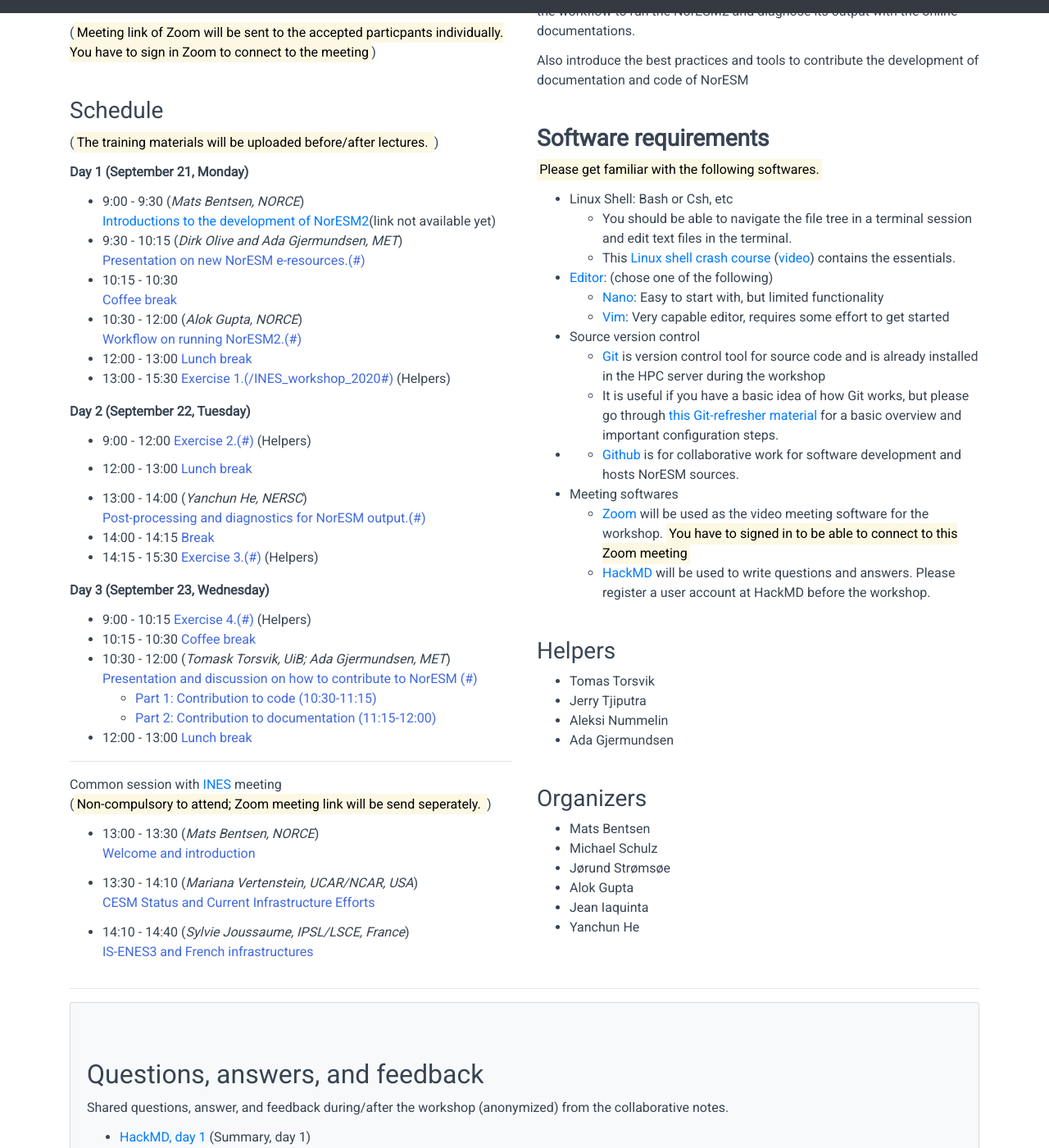
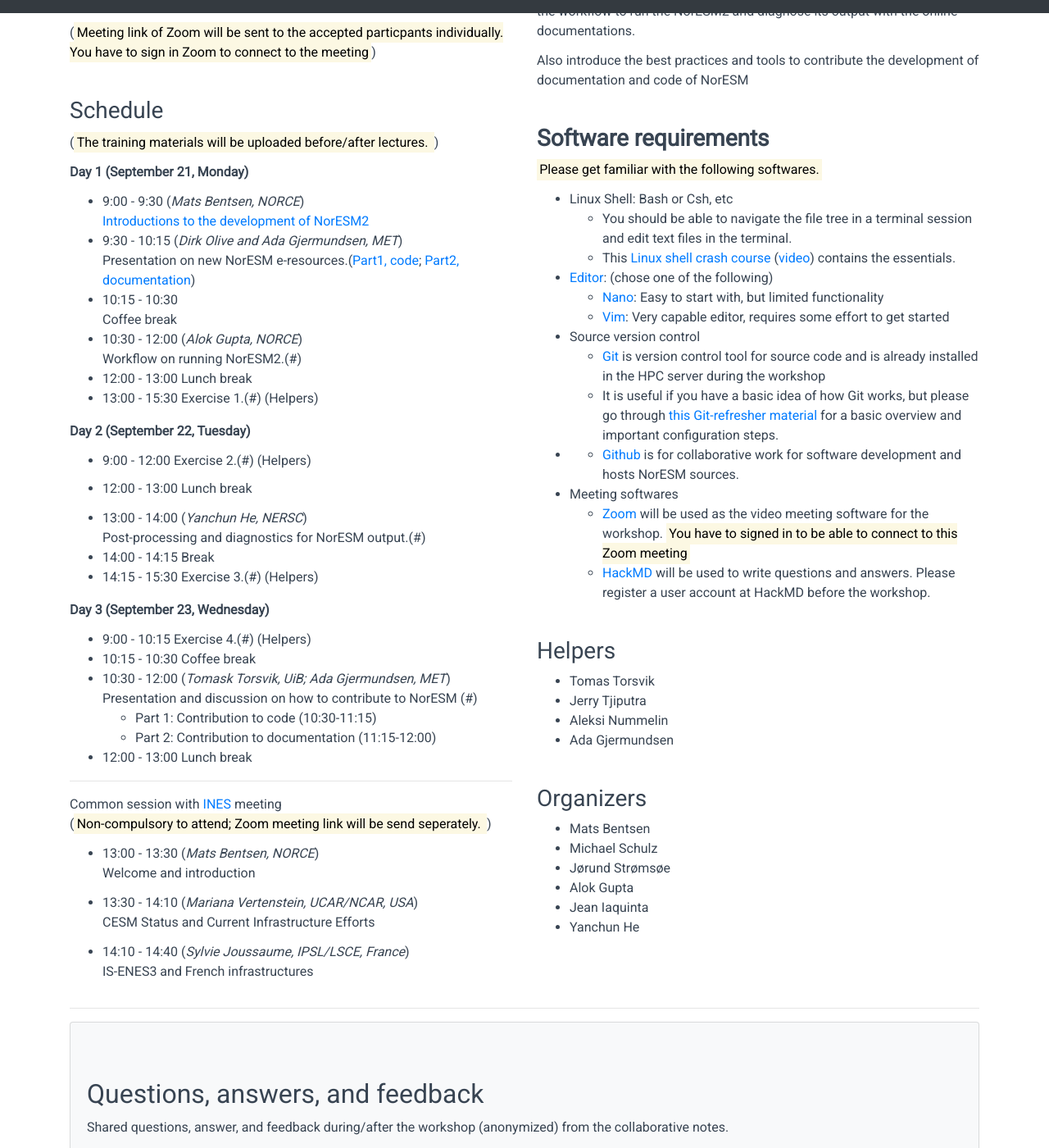
Before and after one commit to hsode/INES_workshop_2020, a Jekyll site: the page built from index.md, in a window 1280 px wide and 1400 px high, scrolled down 681 px. Shown: the whole window at 82% size. Built offline with Jekyll 4.4.1, drawn with Linux system fonts in a browser that asks for light colours; comment, search, counter and statistics services are not loaded.

Commit message:
upload slides on overview of NorESM2 and e-resources

```diff
--- a/left_column.md
+++ b/left_column.md
@@ -28,60 +28,60 @@ exercises.
 **Day 1 (September 21, Monday)**
 - 9:00 - 9:30
   (_Mats Bentsen, NORCE_) \
-  [Introductions to the development of NorESM2](#)(link not available yet)
+  [Introductions to the development of NorESM2](https://github.com/NorESMhub/INES_workshop_2020/blob/gh-pages/files/Bentsen_NorESM_user_workshop_20200921.pdf)
 - 9:30 - 10:15
   (_Dirk Olive and Ada Gjermundsen, MET_) \
-  <span style="color:royalblue"> Presentation on new NorESM e-resources.(#)  </span>
+  Presentation on new NorESM e-resources.([Part1, code](https://github.com/NorESMhub/INES_workshop_2020/blob/gh-pages/files/eNorESMpart1.v1.0_Dirk_Olive.pdf); [Part2, documentation](https://github.com/NorESMhub/INES_workshop_2020/blob/gh-pages/files/NorES2_documentation_Ada_Gjermundsen.pdf))
 - 10:15 - 10:30 \
-  <span style="color:royalblue"> Coffee break   </span>
+  Coffee break
 - 10:30 - 12:00
   (_Alok Gupta, NORCE_) \
-  <span style="color:royalblue"> Workflow on running NorESM2.(#) </span>
+  Workflow on running NorESM2.(#)
 - 12:00 - 13:00
-  <span style="color:royalblue"> Lunch break </span>
+  Lunch break
 - 13:00 - 15:30
-  <span style="color:royalblue"> Exercise 1.({{ site.baseurl }}#) </span>
+  Exercise 1.(#)
   (Helpers)
 
 **Day 2 (September 22, Tuesday)**
 - 9:00 - 12:00
-  <span style="color:royalblue"> Exercise 2.(#) </span>
+  Exercise 2.(#)
   (Helpers)
 - 12:00 - 13:00
-  <span style="color:royalblue"> Lunch break </span>
+  Lunch break
 
 - 13:00 - 14:00
   (_Yanchun He, NERSC_) \
-  <span style="color:royalblue"> Post-processing and diagnostics for NorESM output.(#) </span>
+  Post-processing and diagnostics for NorESM output.(#)
 - 14:00 - 14:15
-  <span style="color:royalblue"> Break </span>
+  Break
 - 14:15 - 15:30
-  <span style="color:royalblue"> Exercise 3.(#) </span>
+  Exercise 3.(#)
   (Helpers)
 
 **Day 3 (September 23, Wednesday)**
 - 9:00 - 10:15
-  <span style="color:royalblue"> Exercise 4.(#) </span>
+  Exercise 4.(#)
   (Helpers)
 - 10:15 - 10:30
-  <span style="color:royalblue"> Coffee break </span>
+  Coffee break
 - 10:30 - 12:00 (_Tomask Torsvik, UiB; Ada Gjermundsen, MET_)\
-  <span style="color:royalblue"> Presentation and discussion on how to contribute to NorESM (#) </span>
-    * <span style="color:royalblue"> Part 1: Contribution to code (10:30-11:15) </span>
-    * <span style="color:royalblue"> Part 2: Contribution to documentation (11:15-12:00) </span>
+  Presentation and discussion on how to contribute to NorESM (#)
+    * Part 1: Contribution to code (10:30-11:15)
+    * Part 2: Contribution to documentation (11:15-12:00)
 
 - 12:00 - 13:00
-  <span style="color:royalblue"> Lunch break </span>
+  Lunch break
 
 ---
 Common session with [INES](https://www.ines.noresm.org) meeting \
 (<mark>Non-compulsory to attend; Zoom meeting link will be send seperately. </mark>)
 
 - 13:00 - 13:30 (_Mats Bentsen, NORCE_)\
-<span style="color:royalblue"> Welcome and introduction </span>
+Welcome and introduction
 
 - 13:30 - 14:10 (_Mariana Vertenstein, UCAR/NCAR, USA_) \
-<span style="color:royalblue"> CESM Status and Current Infrastructure Efforts </span>
+CESM Status and Current Infrastructure Efforts
 
 - 14:10 - 14:40 (_Sylvie Joussaume, IPSL/LSCE, France_) \
-<span style="color:royalblue"> IS-ENES3 and French infrastructures </span>
+IS-ENES3 and French infrastructures
```
Also changed, not shown: files/ex1.md (added, +63 -0 lines), 3 other files.
